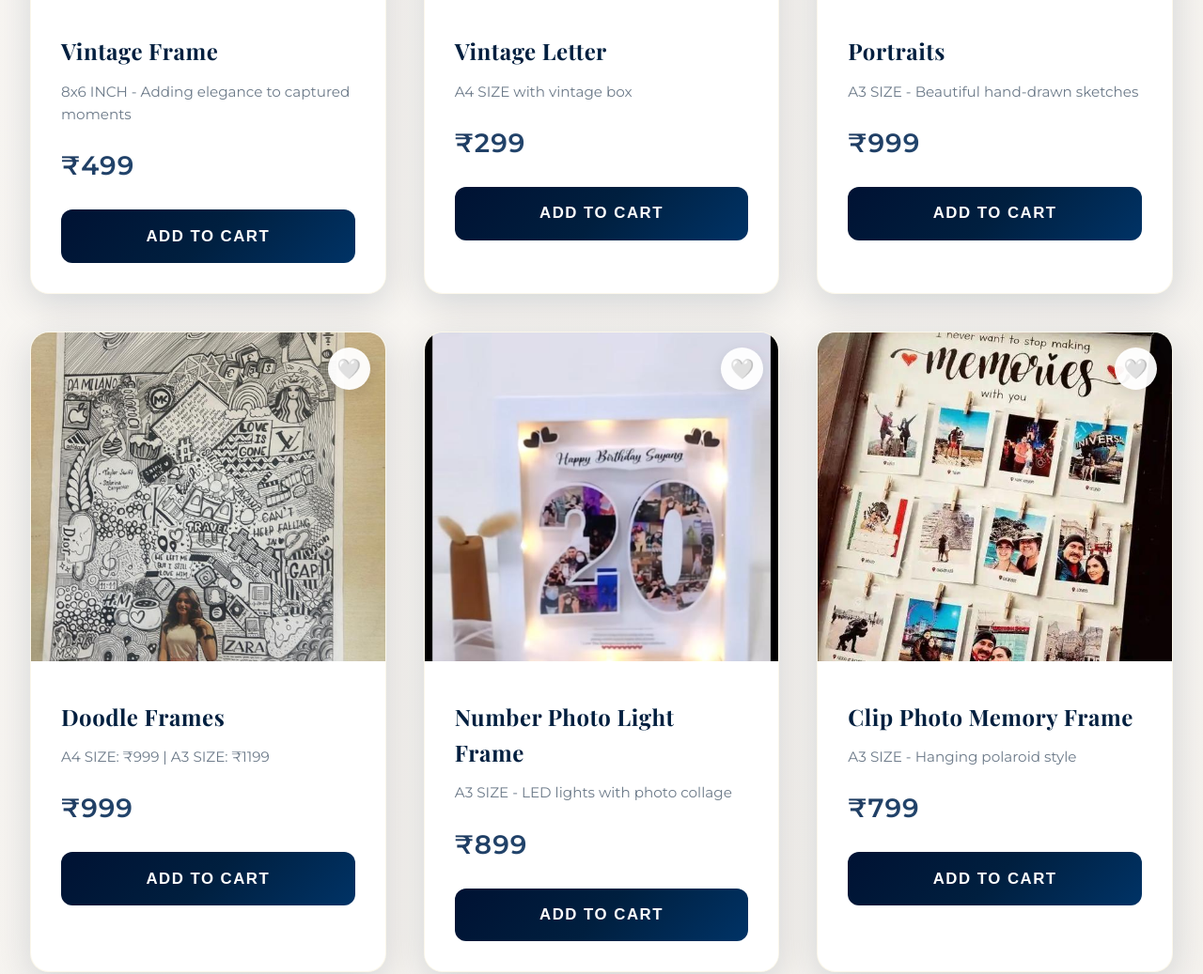
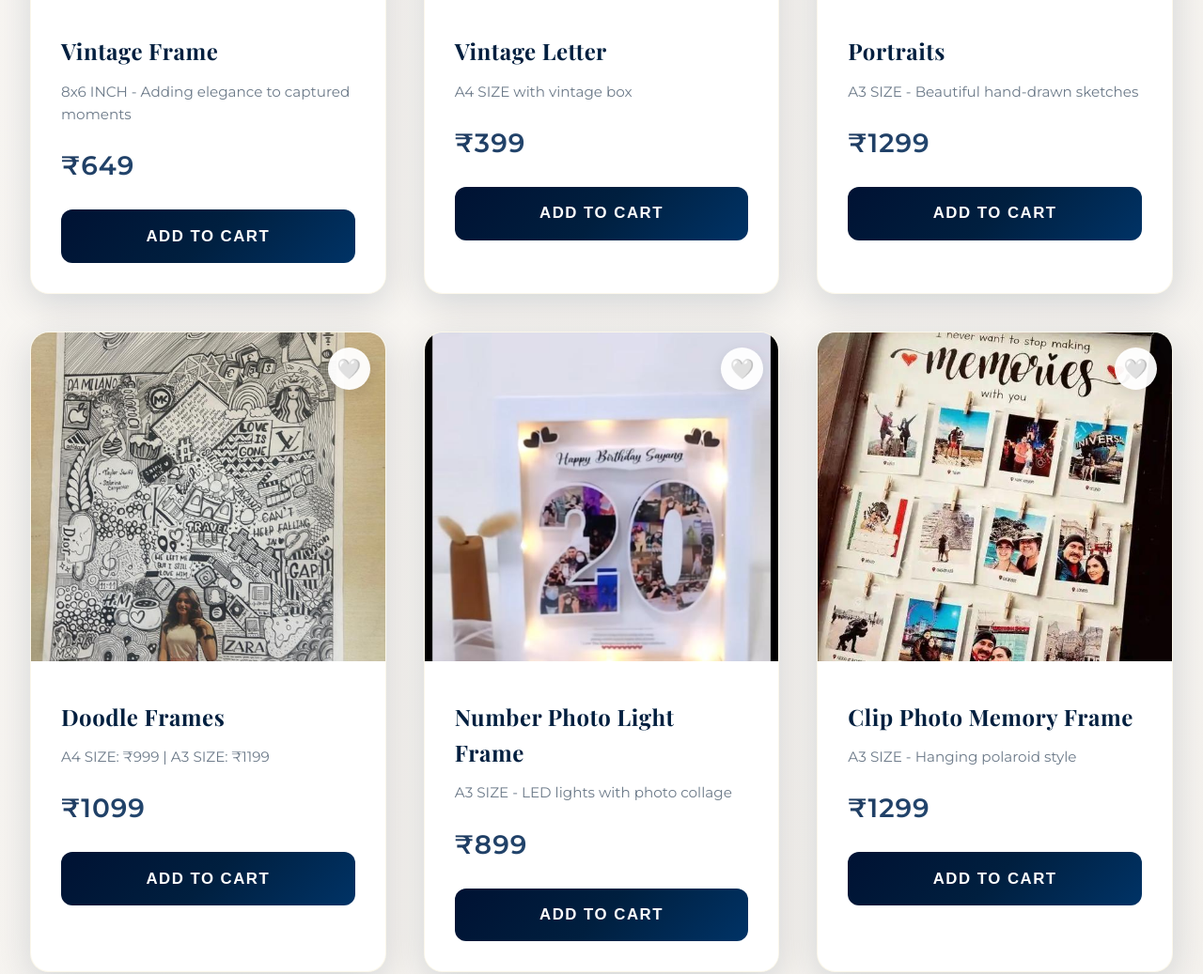
Before and after one commit to heartcraftandco/heartcraftandco, a plain HTML site: page index.html in a window 1280 px wide. Shown: the part 1260-2297 px from the top of the page at 94% size. Drawn offline with nearby package versions, Linux system fonts and the light colour scheme.

Commit message:
Update index.html

```diff
--- a/index.html
+++ b/index.html
@@ -970,28 +970,28 @@
                 id: 1,
                 name: "Vintage Frame",
                 size: "8x6 INCH - Adding elegance to captured moments",
-                price: 499,
+                price: 649,
                 image:"images/p1.png"
             },
             {
                 id: 2,
                 name: "Vintage Letter",
                 size: "A4 SIZE with vintage box",
-                price: 299,
+                price: 399,
                 image: "images/p2.png"
             },
             {
                 id: 3,
                 name: "Portraits",
                 size: "A3 SIZE - Beautiful hand-drawn sketches",
-                price: 999,
+                price: 1299,
                 image: "images/p3.jpeg"
             },
             {
                 id: 4,
                 name: "Doodle Frames",
                 size: "A4 SIZE: ₹999 | A3 SIZE: ₹1199",
-                price: 999,
+                price: 1099,
                 image: "images/p4.jpeg"
             },
             {
@@ -1005,14 +1005,14 @@
                 id: 6,
                 name: "Clip Photo Memory Frame",
                 size: "A3 SIZE - Hanging polaroid style",
-                price: 799,
+                price: 1299,
                 image: "images/p6.jpeg"
             },
             {
                 id: 7,
                 name: "Polaroid Memory Frame",
                 size: "10X12 INCH - Classic memories display",
-                price: 999,
+                price: 1099,
                 image: "images/p7.jpeg"
             },
             {
@@ -1033,7 +1033,7 @@
                 id: 10,
                 name: "Collage Frame",
                 size: "A4 SIZE - Perfect photo arrangement",
-                price: 399,
+                price: 449,
                 image: "images/p10.jpeg"
             },
             {
@@ -1074,15 +1074,15 @@
             {
                 id: 16,
                 name: "String Art",
-                size: "Small (10-12\"): ₹1200 | Medium (14-16\"): ₹1800 | Large (18-20\"): ₹2500",
-                price: 1200,
+                size: "Small (10-12\"): ₹1500 | Medium (14-16\"): ₹2100 | Large (18-20\"): ₹2800",
+                price: 1500,
                 image: "images/p16.jpeg"
             },
             {
                 id: 17,
                 name: "Special Edition Newspaper",
                 size: "Personalized newspaper gift",
-                price: 349,
+                price: 449,
                 image: "images/p17.png"
             }
         ];
```
